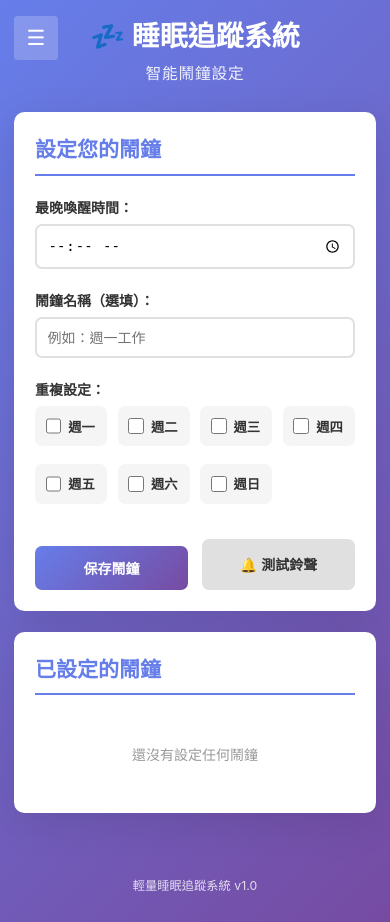
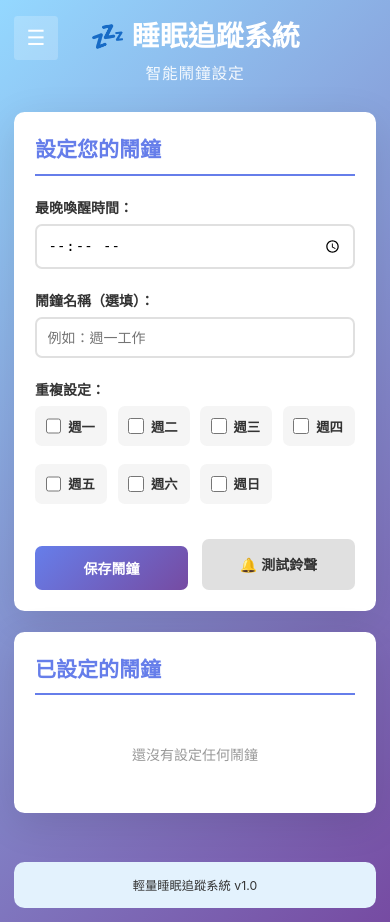
Before and after one commit to TUYOU-SYUAN/Lightweight-sleep-tracking-system, a PHP site: page /frontend/index.html in a window 390 px wide. Run offline with PHP 8.4, Linux system fonts and the light colour scheme.

Commit message:
變更顏色

```diff
--- a/frontend/css/styles.css
+++ b/frontend/css/styles.css
@@ -13,7 +13,7 @@ html {
 
 body {
     font-family: -apple-system, BlinkMacSystemFont, 'Segoe UI', Roboto, 'Helvetica Neue', Arial, sans-serif;
-    background: linear-gradient(135deg, #667eea 0%, #764ba2 100%);
+    background: linear-gradient(135deg, #94d8ff 0%, #764ba2 100%);
     min-height: 100vh;
     color: #333;
 }
@@ -134,7 +134,7 @@ body {
         left: 0;
         right: 0;
         bottom: 0;
-        background: linear-gradient(135deg, #667eea 0%, #764ba2 100%);
+        background: linear-gradient(135deg, #94d8ff 0%, #764ba2 100%);
         flex-direction: column;
         gap: 0;
         justify-content: flex-start;
@@ -497,10 +497,11 @@ input[type="text"]:focus {
    =================================== */
 .app-footer {
     text-align: center;
-    color: white;
+    color: #333;
+    background: #e3f2fd;
     padding: 1rem;
     margin-top: 2rem;
-    opacity: 0.8;
+    border-radius: 0.75rem;
     font-size: 0.875rem;
 }
 
```
